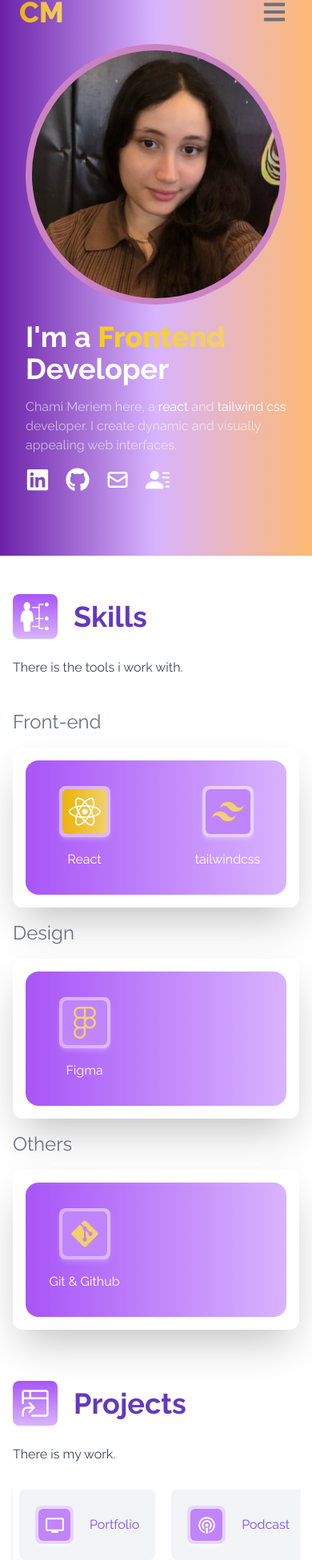
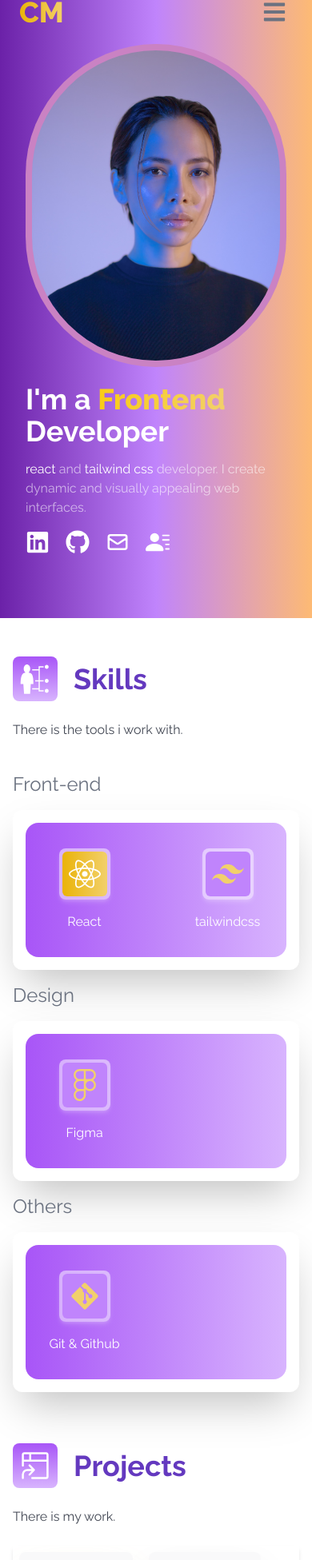
Before and after one commit to Meriemchm/ch-react-self-portfolio, a React (Vite) app: page / in a window 390 px wide. Shown: the part 25-1976 px from the top of the page at 80% size. Built offline with nearby package versions, Linux system fonts and the light colour scheme.

Commit message:
V1-change

```diff
--- a/src/components/Contact.jsx
+++ b/src/components/Contact.jsx
@@ -1,10 +1,11 @@
 import React from "react";
-import {MdConnectWithoutContact} from 'react-icons/md'
+import { MdConnectWithoutContact } from "react-icons/md";
 
 const Contact = () => {
   return (
-    <div name="contact" className="w-full md:h-screen bg-white ">
-      <div className="flex flex-col p-4 max-w-screen-lg mx-auto h-full">
+    <div name="contact" className="w-full h-full bg-white ">
+
+        <div className="flex flex-col p-4 max-w-screen-lg mx-auto h-full  ">
           <div className="pb-8">
             <div className="flex gap-3">
               <div className="bg-gradient-to-b from-purple-500 to-purple-300 flex justify-center items-center px-2 rounded-lg ">
@@ -15,36 +16,37 @@ const Contact = () => {
               </p>
             </div>
 
-          <p className="py-6 text-gray-900/80 text-semibold">
+            <p className="py-6 text-gary-500/80 text-semibold">
               You can Contact me here.
             </p>
           </div>
-        <div className="flex justify-center items-center">
+          <div className=" p-5  bg-[radial-gradient(ellipse_at_bottom,_var(--tw-gradient-stops))] from-amber-200 via-violet-600 to-purple-500 rounded-lg bg-gray-200/100  ">
+          <div className="p-5 flex justify-center items-center backdrop-blur-lg bg-white/30 rounded-lg">
             <form
               action="https://getform.io/f/c32b25bc-8fbe-4a27-b89c-9bea5bcf16be"
               method="POST"
-            className="flex flex-col w-full md:w-1/2"
+              className="flex flex-col w-full md:w-1/2 justify-center mt-5"
             >
               <input
                 type="text"
                 name="name"
                 autoComplete="off"
                 placeholder="Enter your name"
-              className="p-2 bg-transparent border-2 rounded-md text-gray-500 focus:outline-none"
+                className="p-2 bg-transparent border-2 border-white rounded-md text-white placeholder-white focus:outline-none"
               />
               <input
                 type="text"
                 name="email"
                 autoComplete="off"
                 placeholder="Enter your email"
-              className="my-4 p-2 bg-transparent border-2 rounded-md text-gray-500text-white focus:outline-none"
+                className="my-4 p-2 bg-transparent border-2 border-white rounded-md text-white focus:outline-none placeholder-white"
               />
               <textarea
                 name="message"
                 placeholder="Enter your message"
                 rows="10"
                 autoComplete="off"
-              className="p-2 bg-transparent border-2 rounded-md text-gray-500 focus:outline-none"
+                className="p-2 bg-transparent border-2 border-white rounded-md text-white placeholder-white focus:outline-none"
               ></textarea>
 
               <button className="text-white bg-gradient-to-r from-purple-400 to-purple-800 px-6 py-3 my-8 mx-auto flex items-center rounded-md hover:scale-110 duration-300">
@@ -54,6 +56,7 @@ const Contact = () => {
           </div>
         </div>
       </div>
+    </div>
   );
 };
 
--- a/src/components/Home.jsx
+++ b/src/components/Home.jsx
@@ -5,7 +5,7 @@ const Home = () => {
   return (
     <div
       name="home"
-      className="flex md:h-screen w-full bg-gradient-to-r from-purple-800 via-purple-300 to-orange-300 py-4 "
+      className="flex md:h-screen w-full bg-gradient-to-r from-purple-800 via-purple-400 to-orange-300 py-4 "
     >
       <div className="max-w-screen-lg mx-auto flex flex-col-reverse justify-center items-center h-full px-8 my-16 gap-5 md:gap-0 md:flex-row md:my-0">
         <div className="flex flex-col md:justify-center h-full">
@@ -13,7 +13,7 @@ const Home = () => {
             I'm a <span className="font-extrabold text-transparent bg-clip-text bg-gradient-to-r from-yellow-400 to-four">Frontend</span> Developer
           </h2>
           <p className="text-white/60 py-4 max-w-md">
-            Chami Meriem here, a{" "}
+            {/* Chami Meriem here, a{" "} */}
             <span className="text-bold text-white">react</span> and{" "}
             <span className="text-bold text-white">tailwind css</span> developer. I create dynamic and visually appealing web interfaces.
           </p>
@@ -40,9 +40,9 @@ const Home = () => {
         <div className="color-change rounded-full  md:flex items-center justify-center p-2">
 
             <img
-              src="personal.jpg"
+              src="personall.jpg"
               alt="MyProfile"
-              className="rounded-full mx-auto md:w-[30rem] h-auto md:h-[20rem] "
+              className="rounded-full mx-auto md:w-[30rem] h-auto md:h-[20rem] object-cover "
             />
           </div>
 
--- a/src/components/Project.jsx
+++ b/src/components/Project.jsx
@@ -31,7 +31,7 @@ const Project = ({ title }) => {
                 </span>
               </button>
 
-              <button className="flex w1/2 px-6 py-3 m-4 duration-200 border-4 border-gray-300 rounded-md hover:scale-105 text-bold">
+              <button className="flex w1/2 px-6 py-3 m-4 duration-200 border-2 border-black/50 rounded-md hover:scale-105 text-bold">
                 <a href={hdemo} target="_blank" rel="noreferrer">
                   Demo{" "}
                 </a>
--- a/src/components/SideBar.jsx
+++ b/src/components/SideBar.jsx
@@ -1,28 +1,43 @@
 import React, { useState } from "react";
 import { menuItem } from "./Data";
 import Project from "./Project";
+
+const activeButton = "bg-four";
+const activeColor = "bg-four/50";
+const activetext = "text-primary/80";
+const activeshadow = "shadow-four/30";
+
+
 const SideBar = () => {
   const [activeTab, setActiveTab] = useState(0);
+  const [active, setActive] = useState(menuItem.map((item, index) => index === 0));
 
   const handleClick = (index) => {
     setActiveTab(index);
+    const newActive = menuItem.map((item, i) => i === index);
+    setActive(newActive);
   };
   return (
     <>
       <div className="md:w-1/3 md:h-96 shadow-md overflow-y-scroll ">
-        <div className="flex flex-row md:flex-col gap-5 p-2  ">
+        <div className="flex flex-row md:flex-col gap-5 p-2 select-none ">
           {menuItem.map((item, id) => {
             return (
               <div key={id} onClick={() => handleClick(id)}>
                 <li
-                  className="flex py-5 px-5 justify-start items-center gap-5 bg-gray-100 md:w-5/6 rounded-lg cursor-pointer  "
+                  className={`flex md:py-5 px-3 py-3 w-full md:px-5 justify-start items-center md:gap-5 gap-2 bg-gray-100/50 shadow-2xl lg:w-5/6 rounded-lg cursor-pointer hover:shadow-primary/30
+                  ${active[id] ? activeshadow : ""
+                }`}
                 >
-                  <div className="flex  shadow-md shadow-white/50 backdrop-blur-sm bg-purple-200 rounded-lg w-12 h-12 ">
-                    <div className="m-auto rounded-md w-10 h-10  bg-purple-400 flex justify-center items-center ">
+                  <div className={`flex  shadow-md shadow-white/50 backdrop-blur-sm rounded-lg w-12 h-12 ${active[id] ? activeColor : "bg-purple-200 "
+                  }`} >
+                    <div className={`m-auto rounded-md w-10 h-10   flex justify-center items-center ${active[id] ? activeButton : "bg-purple-400"
+                  }`}>
                       {item.icon}
                     </div>
                   </div>
-                  <p className="text-second text-bold capitalize">
+                  <p className={` text-bold capitalize ${active[id] ? activetext : "text-second"
+                  }`}>
                     {" "}
                     {item.title}
                   </p>
--- a/src/index.css
+++ b/src/index.css
@@ -27,6 +27,7 @@
   /* width */
 ::-webkit-scrollbar {
   width: 5px;
+  height: 5px;
 }
 
 /* Track */
```
Also changed, not shown: public/personall.jpg (added). Lines whose indentation alone changed are shown as unchanged.
